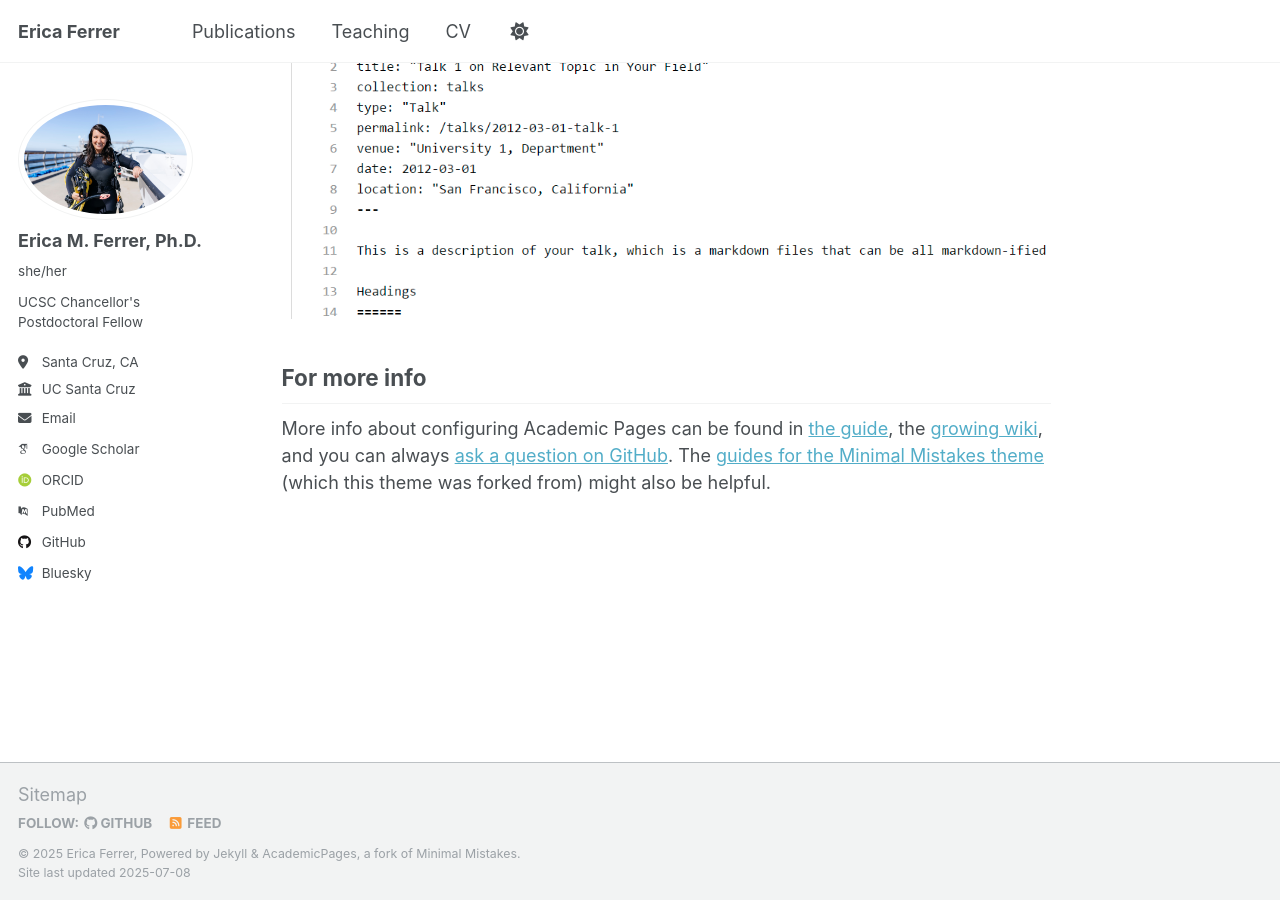
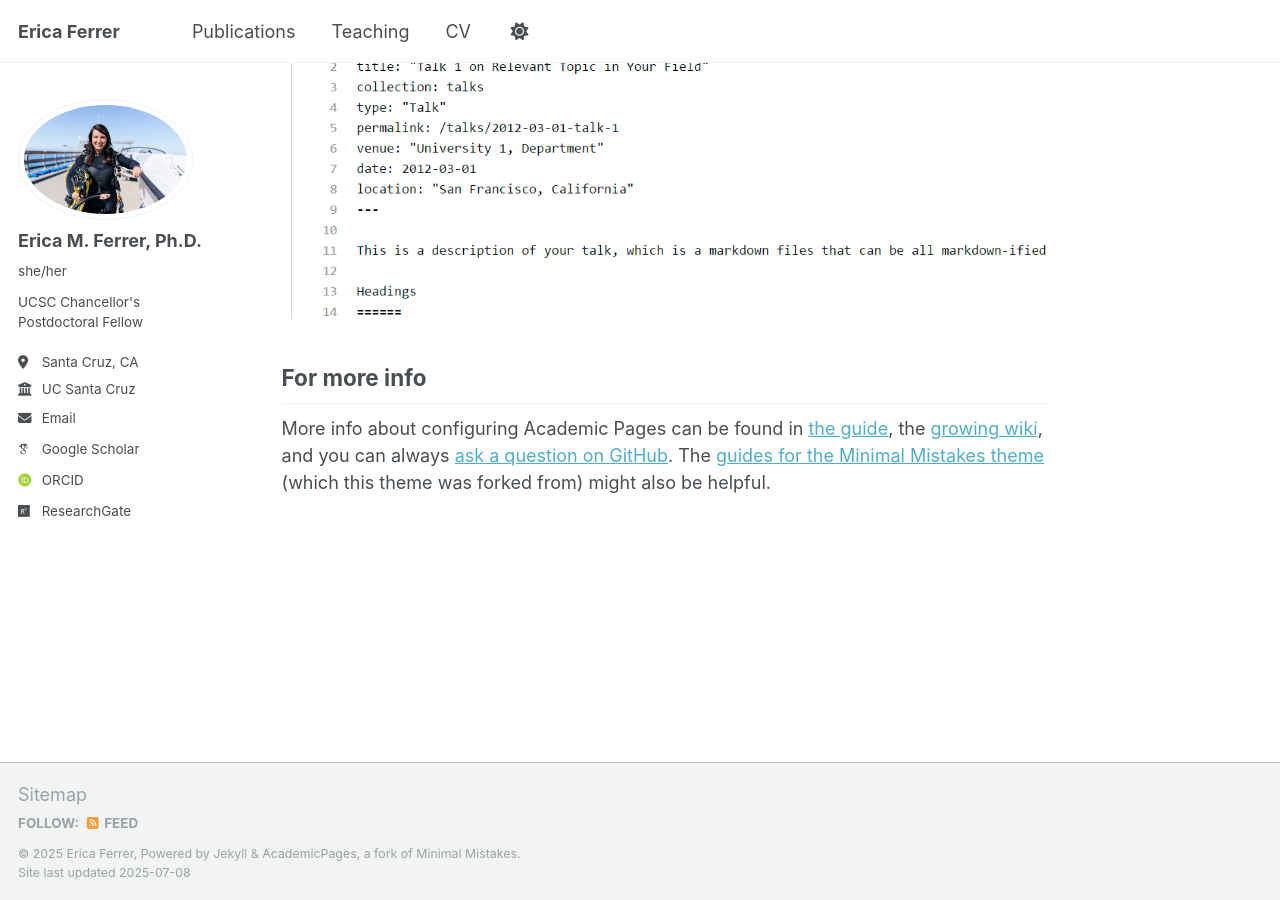
Before and after one commit to emferrer/emferrer.github.io, a Jekyll site: the page built from _pages/about.md, in a window 1280 px wide and 900 px high, scrolled down 2880 px. Built offline with Jekyll 4.4.1, drawn with Linux system fonts in a browser that asks for light colours; some web fonts are replaced; a script that is not in the unit is left out; part of the change alters nothing that is shown.

Commit message:
Added a few URLs and links to the home bio section.

```diff
--- a/_config.yml
+++ b/_config.yml
@@ -34,25 +34,25 @@ author:
   # Academic websites
   academia         : # URL
   arxiv            : # URL - Update with the correct link to your profile
-  googlescholar    : "https://scholar.google.com/citations?user=PS_CX0AAAAAJ"
+  googlescholar    : "https://scholar.google.com/citations?user=V759DIMAAAAJ&hl=en"
   impactstory      : # URL
   orcid            : "http://orcid.org/0000-0002-6709-449X"
   semantic         : # URL
-  pubmed           : "https://www.ncbi.nlm.nih.gov/pubmed/?term=john+snow"
-  researchgate     : # URL
+  pubmed           : # URL
+  researchgate     : "https://www.researchgate.net/profile/Erica-Ferrer"
   scopus           : # URL
 
   # Repositories and software development
   bitbucket        : # Username - Update with your username on the site
   codepen          : # Username
   dribbble         : # Username
-  github           : "academicpages"
+  github           : # "academicpages"
   kaggle           : # Username
   stackoverflow    : # User number or user number and name (i.e., use "1" or "1/jeff-atwood")
 
   # Social media
   artstation       : # Username
-  bluesky          : "bsky.app" # Replace this with you Bluesky username
+  bluesky          : # "bsky.app" # Replace this with you Bluesky username
   facebook         : # Username
   flickr           : # Username
   foursquare       : # Username
```
